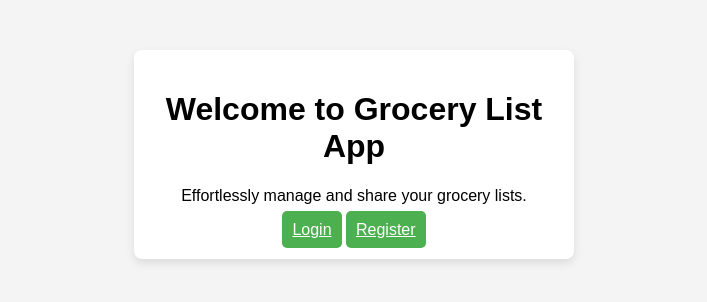
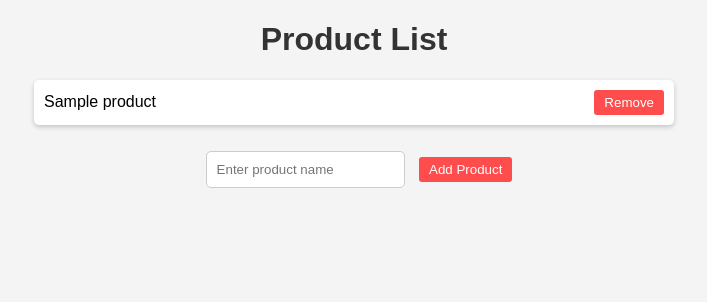
Before and after one commit to Tiko102030/GroceList, a Flask app: page / in a window 1280 px wide. Shown: the top 302 px of the page, without its empty margins (286-993 px from the left). Run offline with Flask 3, Linux system fonts and the light colour scheme; tables that the repository leaves empty hold one stand-in row (values such as "Sample post"); some libraries are stand-ins or nearby versions.

Commit message:
Full remake

```diff
--- a/app.py
+++ b/app.py
@@ -1,147 +1,41 @@
-from flask import Flask, render_template, url_for, redirect, flash
+from flask import Flask, render_template, request, redirect, url_for, jsonify
 from flask_sqlalchemy import SQLAlchemy
-from flask_login import UserMixin, login_user, LoginManager, login_required, logout_user, current_user
-from flask_wtf import FlaskForm
-from wtforms import StringField, PasswordField, SubmitField
-from wtforms.validators import InputRequired, Length, ValidationError
-from flask_bcrypt import Bcrypt
-from flask_wtf.csrf import CSRFProtect  # Import CSRF protection
 
 app = Flask(__name__)
-bcrypt = Bcrypt(app)
 app.config['SQLALCHEMY_DATABASE_URI'] = 'sqlite:///database.db'
 app.config['SECRET_KEY'] = 'thisisasecretkey'
 app.config['SQLALCHEMY_TRACK_MODIFICATIONS'] = False
+
 db = SQLAlchemy(app)
 
-# Initialize CSRF protection
-csrf = CSRFProtect(app)
-
-login_manager = LoginManager()
-login_manager.init_app(app)
-login_manager.login_view = 'login'
-
-@login_manager.user_loader
-def load_user(user_id):
-    return User.query.get(int(user_id))  # query.get is legacy, might need to change to session.get
-
-class User(db.Model, UserMixin):
-    id = db.Column(db.Integer, primary_key=True)
-    username = db.Column(db.String(20), nullable=False, unique=True)
-    password = db.Column(db.String(80), nullable=False)
-
-
-class RegisterForm(FlaskForm):
-    username = StringField(validators=[InputRequired(), Length(min=4, max=20)], render_kw={"placeholder": "Username"})
-    password = PasswordField(validators=[InputRequired(), Length(min=8, max=20)], render_kw={"placeholder": "Password"})
-    submit = SubmitField('Register')
-
-    def validate_username(self, username):
-        existing_user_username = User.query.filter_by(username=username.data).first()
-        if existing_user_username:
-            flash("Username already exists. Please choose a different one.", "error")
-            raise ValidationError('That username already exists. Please choose a different one.')
-
-class GroceryList(db.Model):
+class Product(db.Model):
     id = db.Column(db.Integer, primary_key=True)
     name = db.Column(db.String(100), nullable=False)
-    user_id = db.Column(db.Integer, db.ForeignKey('user.id'), nullable=False)
-    user = db.relationship('User', backref=db.backref('grocery_lists', lazy=True))
 
-    def __repr__(self):
-        return f'<GroceryList {self.name}>'
-
-
-class Item(db.Model):
-    id = db.Column(db.Integer, primary_key=True)
-    name = db.Column(db.String(100), nullable=False)
-    grocery_list_id = db.Column(db.Integer, db.ForeignKey('grocery_list.id'), nullable=False)
-
-class GroceryListForm(FlaskForm):
-    list_name = StringField('List Name', validators=[InputRequired(), Length(min=3, max=100)], render_kw={"placeholder": "Enter list name"})
-    submit = SubmitField('Create List')
-
-
-class LoginForm(FlaskForm):
-    username = StringField(validators=[InputRequired(), Length(min=4, max=20)], render_kw={"placeholder": "Username"})
-    password = PasswordField(validators=[InputRequired(), Length(min=8, max=20)], render_kw={"placeholder": "Password"})
-    submit = SubmitField('Login')
-
+def init_db():
+    with app.app_context():
+        db.create_all()
 
 @app.route('/')
 def home():
-    return render_template('home.html')
+    products = Product.query.all()
+    return render_template('dashboard.html', products=products)
 
-@app.route('/login', methods=['GET', 'POST'])
-def login():
-    form = LoginForm()
-    if form.validate_on_submit():
-        user = User.query.filter_by(username=form.username.data).first()
-        if user:
-            if bcrypt.check_password_hash(user.password, form.password.data):
-                login_user(user)
-                return redirect(url_for('dashboard'))
-        else:
-            flash("This account doesn't exist. Register below.", "error")
-    return render_template('login.html', form=form)
+@app.route('/add', methods=['POST'])
+def add_product():
+    data = request.get_json()
+    new_product = Product(name=data['name'])
+    db.session.add(new_product)
+    db.session.commit()
+    return jsonify({'message': 'Product added!', 'id': new_product.id})
 
-@app.route('/dashboard')
-@login_required
-def dashboard():
-    lists = GroceryList.query.filter_by(user_id=current_user.id).all()
-    return render_template('dashboard.html', lists=lists)
-
-@app.route('/logout', methods=['GET', 'POST'])
-@login_required
-def logout():
-    logout_user()
-    return redirect(url_for('login'))
-
-@app.route('/register', methods=['GET', 'POST'])
-def register():
-    form = RegisterForm()
-
-    if form.validate_on_submit():
-        hashed_password = bcrypt.generate_password_hash(form.password.data)
-        new_user = User(username=form.username.data, password=hashed_password)
-        db.session.add(new_user)
-        db.session.commit()
-        return redirect(url_for('login'))
-
-    return render_template('register.html', form=form)
-
-@app.route('/create_list', methods=['GET', 'POST'])
-@login_required
-def create_list():
-    form = GroceryListForm()
-    if form.validate_on_submit():
-        new_list = GroceryList(list_name=form.list_name.data, user_id=current_user.id)
-        db.session.add(new_list)
-        db.session.commit()
-        flash('List created successfully!', 'success')
-        return redirect(url_for('dashboard'))
-    return render_template('create_edit_list.html', form=form)
-
-class ItemForm(FlaskForm):
-    name = StringField(validators=[InputRequired(), Length(min=1, max=100)], render_kw={"placeholder": "Item Name"})
-    submit = SubmitField('Add Item')
-
-@app.route('/add_item/<int:list_id>', methods=['GET', 'POST'])
-@login_required
-def add_item(list_id):
-    list = GroceryList.query.get_or_404(list_id)
-    if list.user != current_user:
-        flash("You are not authorized to edit this list.", "error")
-        return redirect(url_for('dashboard'))
-    form = ItemForm()
-    if form.validate_on_submit():
-        new_item = Item(name=form.name.data, grocery_list_id=list_id)
-        db.session.add(new_item)
-        db.session.commit()
-        flash('Item added successfully!', 'success')
-        return redirect(url_for('dashboard'))
-    return render_template('add_item.html', form=form, list=list)
-
+@app.route('/remove/<int:product_id>', methods=['DELETE'])
+def remove_product(product_id):
+    product = Product.query.get_or_404(product_id)
+    db.session.delete(product)
+    db.session.commit()
+    return jsonify({'message': 'Product removed!'})
 
 if __name__ == "__main__":
+    init_db()
     app.run(debug=True)
--- a/static/css/home.css
+++ /dev/null
@@ -1,21 +0,0 @@
-/* Home Page Styles */
-.home-header {
-    font-size: 26px;
-    color: #333;
-}
-
-.home-subtext {
-    color: #666;
-    font-size: 18px;
-    margin-bottom: 20px;
-}
-
-.home-buttons {
-    display: flex;
-    justify-content: center;
-    gap: 15px;
-}
-
-.home-buttons .btn {
-    width: 150px;
-}
--- a/static/css/main.css
+++ /dev/null
@@ -1,52 +0,0 @@
-/* General Styles */
-body {
-    font-family: Arial, sans-serif;
-    margin: 0;
-    padding: 0;
-    background-color: #f4f4f4;
-    text-align: center;
-}
-
-/* Container */
-.container {
-    max-width: 400px;
-    margin: 50px auto;
-    padding: 20px;
-    background: white;
-    box-shadow: 0px 4px 10px rgba(0, 0, 0, 0.1);
-    border-radius: 8px;
-}
-
-/* Buttons */
-.btn {
-    width: 100%;
-    padding: 10px;
-    background-color: #4CAF50;
-    color: white;
-    border: none;
-    cursor: pointer;
-    margin-top: 10px;
-    border-radius: 5px;
-    transition: 0.3s;
-}
-
-.btn:hover {
-    background-color: #45a049;
-}
-
-/* Flash Messages */
-.flash-messages p {
-    padding: 10px;
-    border-radius: 5px;
-    font-size: 14px;
-}
-
-.success {
-    background-color: #d4edda;
-    color: #155724;
-}
-
-.error {
-    background-color: #f8d7da;
-    color: #721c24;
-}
--- /dev/null
+++ b/static/script.js
@@ -0,0 +1,8 @@
+document.addEventListener("DOMContentLoaded", () => {
+    document.querySelectorAll(".remove-btn").forEach(button => {
+        button.addEventListener("click", () => {
+            let productId = button.getAttribute("data-id");
+            removeProduct(productId);
+        });
+    });
+});
--- /dev/null
+++ b/static/styles.css
@@ -0,0 +1,47 @@
+body {
+    font-family: Arial, sans-serif;
+    text-align: center;
+    margin: 20px;
+    background-color: #f4f4f4;
+}
+
+h1 {
+    color: #333;
+}
+
+ul {
+    list-style: none;
+    padding: 0;
+}
+
+li {
+    background: white;
+    margin: 10px auto;
+    padding: 10px;
+    width: 50%;
+    display: flex;
+    justify-content: space-between;
+    align-items: center;
+    border-radius: 5px;
+    box-shadow: 0 2px 5px rgba(0, 0, 0, 0.2);
+}
+
+button {
+    background-color: #ff4d4d;
+    color: white;
+    border: none;
+    padding: 5px 10px;
+    cursor: pointer;
+    border-radius: 3px;
+}
+
+button:hover {
+    background-color: #cc0000;
+}
+
+input {
+    padding: 10px;
+    margin: 10px;
+    border: 1px solid #ccc;
+    border-radius: 5px;
+}
--- a/templates/dashboard.html
+++ b/templates/dashboard.html
@@ -3,46 +3,23 @@
 <head>
     <meta charset="UTF-8">
     <meta name="viewport" content="width=device-width, initial-scale=1.0">
-    <title>Dashboard</title>
-    <!-- Use url_for to link static files -->
-    <link rel="stylesheet" href="{{ url_for('static', filename='css/main.css') }}">
-    <link rel="stylesheet" href="{{ url_for('static', filename='css/dashboard.css') }}">
+    <title>Product List</title>
+    <link rel="stylesheet" href="styles.css">
+    <script src="https://code.jquery.com/jquery-3.6.0.min.js"></script>
+    <script src="script.js" defer></script>
 </head>
 <body>
-    <div class="container">
-        <header>
-            <h1>Welcome, {{ current_user.username }}!</h1>
-        </header>
+    <h1>Product List</h1>
+    <ul id="product-list">
+        {% for product in products %}
+            <li id="product-{{ product.id }}">
+                {{ product.name }}
+                <button class="remove-btn" data-id="{{ product.id }}">Remove</button>
+            </li>
+        {% endfor %}
+    </ul>
 
-        <nav>
-            <a href="#">🛒 Shopping Lists</a>
-            <a href="#">📦 Shared Lists</a>
-            <a href="{{ url_for('logout') }}">🚪 Logout</a>
-        </nav>
-
-        <section class="content">
-            <h2>Your Lists</h2>
-            <!-- Example content, will be dynamic based on actual data -->
-            <div class="list">
-                <h3>List 1</h3>
-                <ul>
-                    <li>Example 1</li>
-                    <li>Example 2</li>
-                    <li>Example 3</li>
-                </ul>
-            </div>
-            <div class="list">
-                <h3>List 2</h3>
-                <ul>
-                    <li>Example 1</li>
-                    <li>Example 2</li>
-                    <li>Example 3</li>
-                </ul>
-            </div>
-        </section>
-    </div>
-
-    <!-- Use url_for to link JavaScript files -->
-    <script src="{{ url_for('static', filename='scripts.js') }}"></script>
+    <input type="text" id="product-name" placeholder="Enter product name">
+    <button onclick="addProduct()">Add Product</button>
 </body>
 </html>
```
Also changed, not shown: static/css/create_edit_list.css (deleted, +0 -40 lines), static/css/login.css (deleted, +0 -14 lines), static/css/register.css (deleted, +0 -14 lines), templates/script.js (deleted, +0 -14 lines), instance/database.db, instance/products.db (added).
